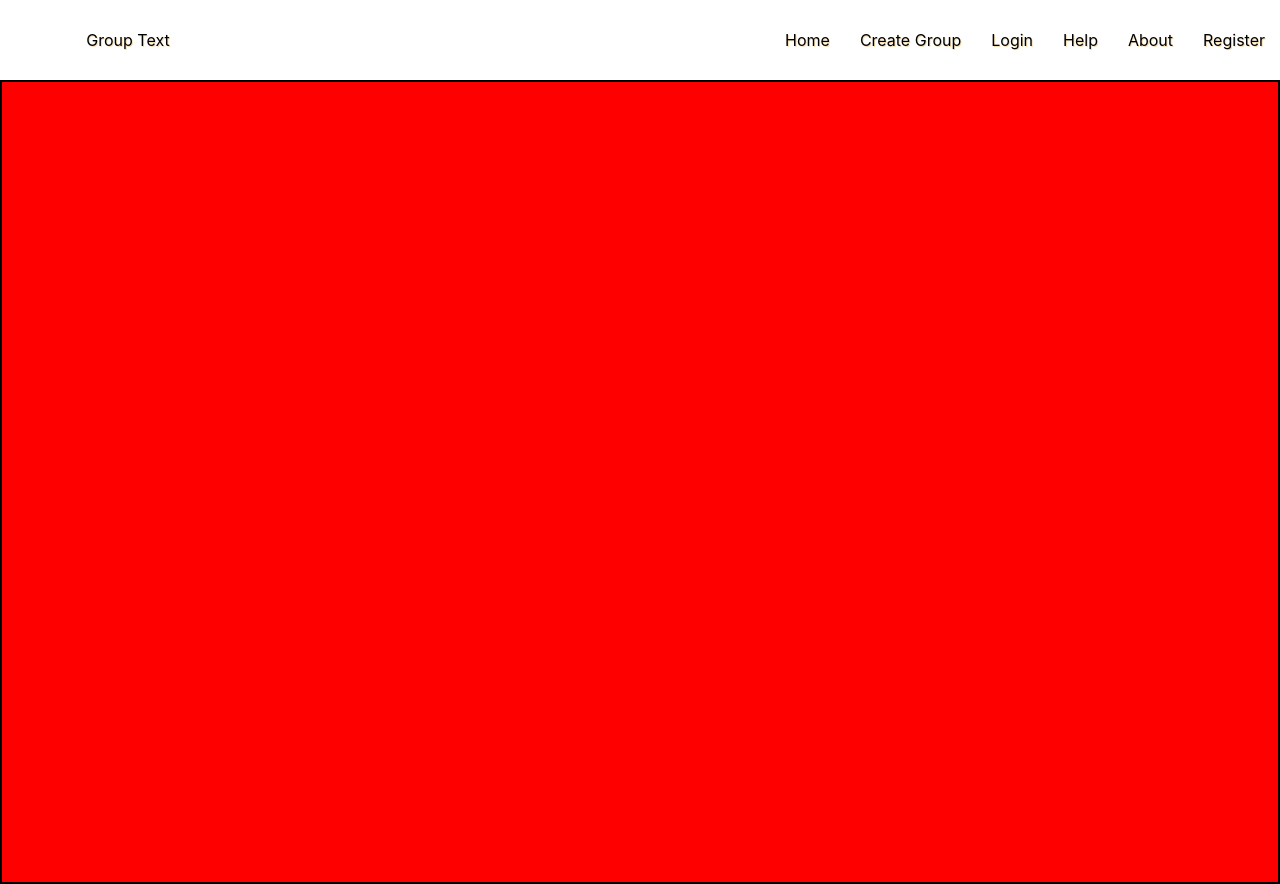
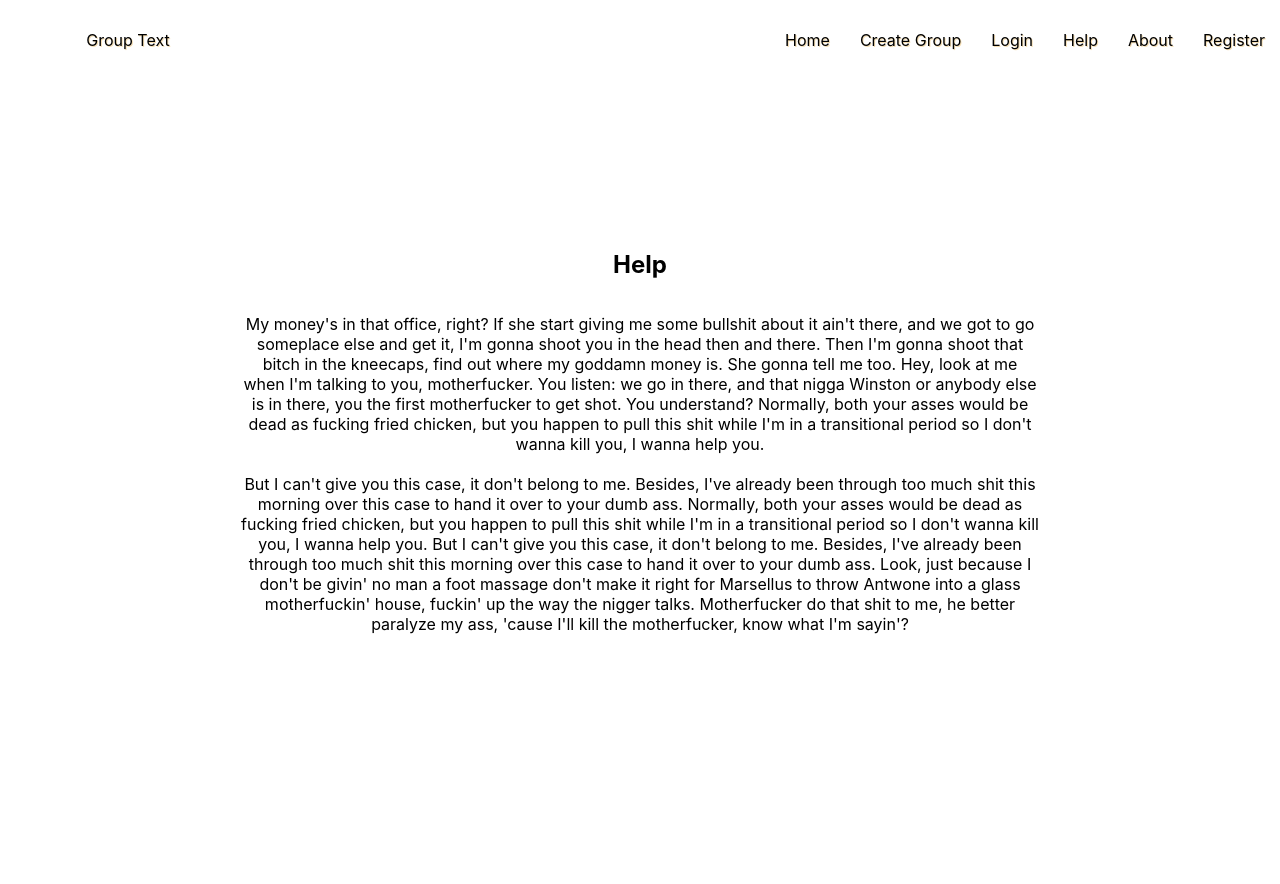
Before and after one commit to lucvankerkvoort/mockupgrouptext, a React (Create React App) app: page /help in a window 1280 px wide. After the commit the page ends 800 px from the top, so only its background shows below. Built offline with nearby package versions, Linux system fonts and the light colour scheme.

Commit message:
added the help and about page, made the login and register pop up

```diff
--- a/src/App.css
+++ b/src/App.css
@@ -64,6 +64,7 @@
 
 .screen {
   display: flex;
+  flex-direction: column;
   justify-content: center;
   align-items: center;
   height: 300px;
@@ -71,7 +72,6 @@
   background: white;
   border-radius: 20px;
   box-shadow: 6px 6px 3px gray;
-  flex-direction: column;
 }
 
 .close {
@@ -83,13 +83,21 @@
 }
 /*------------------------- Help--------------------- */
 .Help {
-  background: red;
+  background: white;
   display: flex;
-  height: 100vh;
-  border: 2px solid black;
+  height: 90vh;
   margin: 0px;
+  justify-content: center;
+  align-items: center;
 }
-
+.text {
+  display: flex;
+  flex-direction: column;
+  justify-content: center;
+  text-align: center;
+  height: 300px;
+  width: 800px;
+}
 /*------------------------- Create a Group--------------------- */
 .CreateGroup {
   display: flex;
@@ -129,11 +137,20 @@
 .About {
   display: flex;
   height: 90vh;
-  border: 2px solid black;
-  background: gray;
+  justify-content: center;
+  align-items: center;
   margin: 0px;
 }
 
+/*------------------------- Questionaire--------------------- */
+
+.Questionaire form {
+  height: 100%;
+  display: flex;
+  flex-direction: column;
+  justify-content: center;
+  align-items: center;
+}
 @media only screen and (max-width: 600px) {
   .logo {
     display: none;
@@ -145,4 +162,7 @@
   .navbar-items p {
     padding: 0 5px;
   }
+  .text {
+    font-size: 0.7em;
+  }
 }
--- a/src/App.js
+++ b/src/App.js
@@ -18,12 +18,10 @@ class App extends React.Component {
   };
 
   handleInfo = (input) => {
-    console.log(input);
     this.setState({ input });
   };
 
   render() {
-    console.log(this.state);
     const { showElement } = this.state;
     return (
       <div className="App">
--- a/src/Components/Navbar-items.js
+++ b/src/Components/Navbar-items.js
@@ -6,7 +6,6 @@ export let navbarItems = [
   },
   {
     name: "Login",
-    link: "",
   },
   {
     name: "Help",
@@ -18,6 +17,5 @@ export let navbarItems = [
   },
   {
     name: "Register",
-    link: "",
   },
 ];
--- a/src/Components/Questionaire.js
+++ b/src/Components/Questionaire.js
@@ -31,6 +31,7 @@ class Questionaire extends React.Component {
     return (
       <div className="Questionaire">
         <form>
+          <h2>{localStorage.getItem("element")}</h2>
           {this.questions().map((element, i) => {
             return (
               <input
--- /dev/null
+++ b/src/Components/history.js
@@ -0,0 +1,3 @@
+import { createBrowserHistory } from "history";
+
+export default createBrowserHistory;
--- /dev/null
+++ b/src/Components/text.js
@@ -0,0 +1,35 @@
+import React from "react";
+
+export let text = (title) => {
+  return (
+    <div className="text">
+      <h2>{title}</h2>
+      <p>
+        My money's in that office, right? If she start giving me some bullshit
+        about it ain't there, and we got to go someplace else and get it, I'm
+        gonna shoot you in the head then and there. Then I'm gonna shoot that
+        bitch in the kneecaps, find out where my goddamn money is. She gonna
+        tell me too. Hey, look at me when I'm talking to you, motherfucker. You
+        listen: we go in there, and that nigga Winston or anybody else is in
+        there, you the first motherfucker to get shot. You understand? Normally,
+        both your asses would be dead as fucking fried chicken, but you happen
+        to pull this shit while I'm in a transitional period so I don't wanna
+        kill you, I wanna help you.
+        <br />
+        <br />
+        But I can't give you this case, it don't belong to me. Besides, I've
+        already been through too much shit this morning over this case to hand
+        it over to your dumb ass. Normally, both your asses would be dead as
+        fucking fried chicken, but you happen to pull this shit while I'm in a
+        transitional period so I don't wanna kill you, I wanna help you. But I
+        can't give you this case, it don't belong to me. Besides, I've already
+        been through too much shit this morning over this case to hand it over
+        to your dumb ass. Look, just because I don't be givin' no man a foot
+        massage don't make it right for Marsellus to throw Antwone into a glass
+        motherfuckin' house, fuckin' up the way the nigger talks. Motherfucker
+        do that shit to me, he better paralyze my ass, 'cause I'll kill the
+        motherfucker, know what I'm sayin'?
+      </p>
+    </div>
+  );
+};
--- a/src/pages/About.js
+++ b/src/pages/About.js
@@ -1,8 +1,8 @@
 import React from "react";
-
+import { text } from "../Components/text";
 class About extends React.Component {
   render() {
-    return <div className="About"></div>;
+    return <div className="About">{text("About")}</div>;
   }
 }
 export default About;
--- a/src/pages/CreateGroup.js
+++ b/src/pages/CreateGroup.js
@@ -1,5 +1,6 @@
 import React from "react";
 import Modal from "../Components/Modal";
+import { member } from "../Components/questions";
 
 class CreateGroup extends React.Component {
   state = {
@@ -8,6 +9,8 @@ class CreateGroup extends React.Component {
     showElement: false,
   };
 
+  handleChange = (e) => {};
+  handleClick = (e) => {};
   handleInfo = (input) => {
     this.setState((state) => {
       const groups = state.groups.concat(input);
@@ -40,6 +43,19 @@ class CreateGroup extends React.Component {
             return (
               <div key={i} className="groupElement">
                 <h2>{element.groupName}</h2>
+                {member.map((element, i) => {
+                  return (
+                    <form>
+                      <input
+                        name={element.name}
+                        type={element.type}
+                        placeholder={element.placeholder}
+                        onChange={this.handleChange}
+                      />
+                      <button onClick={this.handleClick}>Submit</button>
+                    </form>
+                  );
+                })}
               </div>
             );
           })}
--- a/src/pages/Help.js
+++ b/src/pages/Help.js
@@ -1,8 +1,9 @@
 import React from "react";
+import { text } from "../Components/text";
 
 class Help extends React.Component {
   render() {
-    return <div className="Help"></div>;
+    return <div className="Help">{text("Help")}</div>;
   }
 }
 export default Help;
```
Also changed, not shown: src/Components/Navbar.js (+9 -1 lines).
